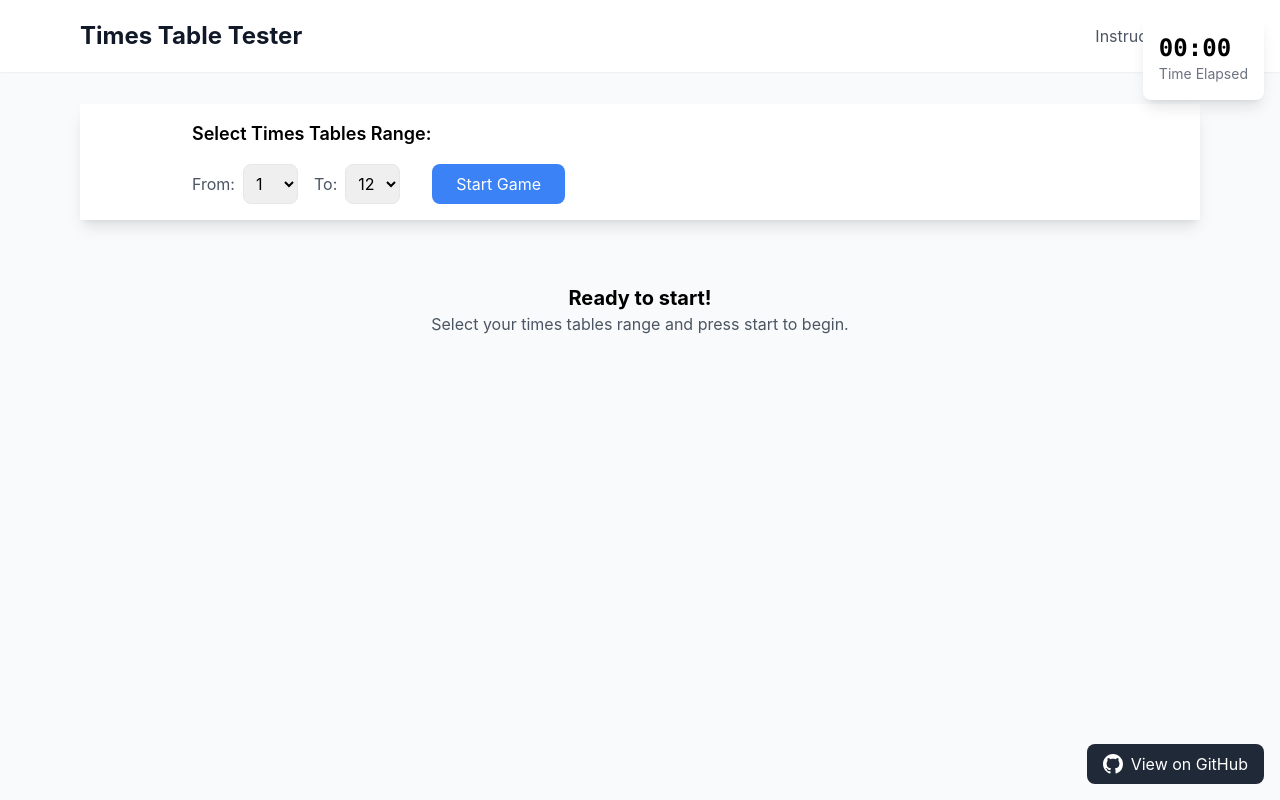
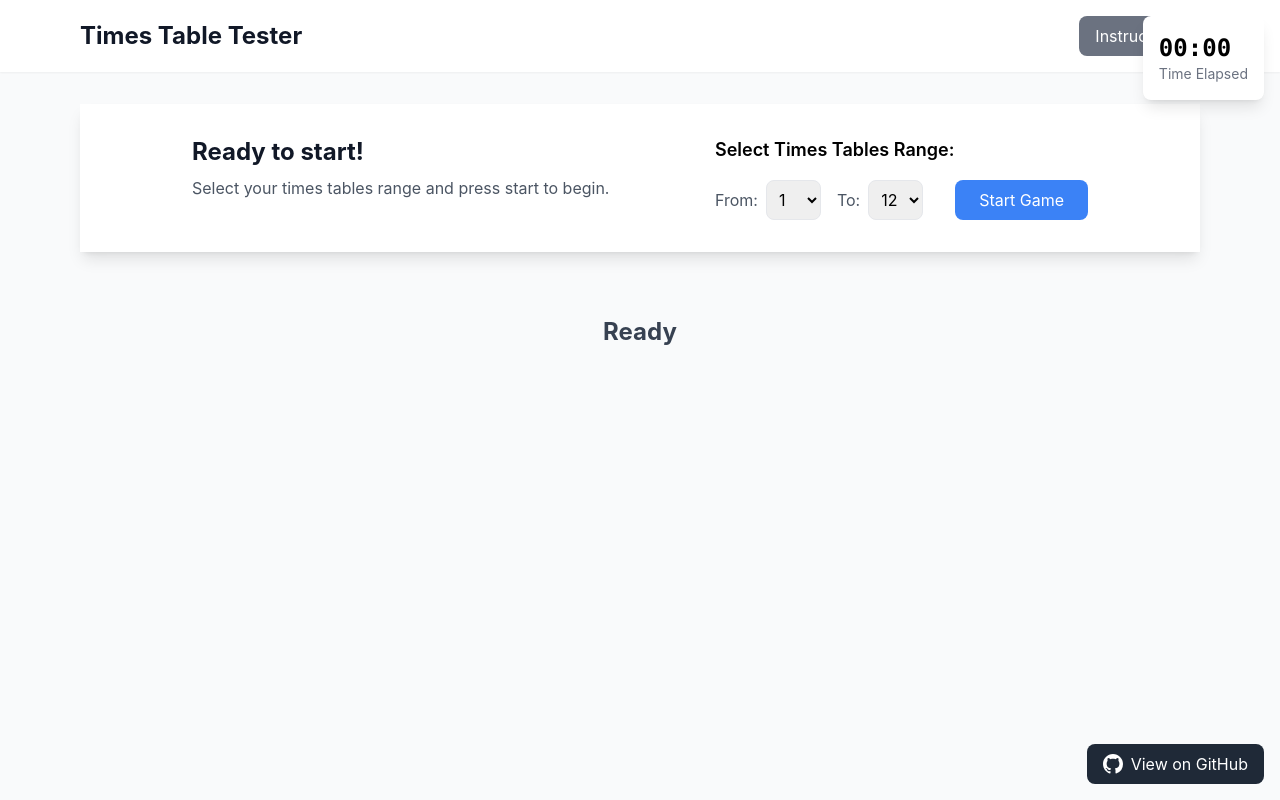
Before and after one commit to jonathanbossenger/times-table-table-tester, a React (Create React App) app: page / in a window 1280 px wide. Built offline with nearby package versions, Linux system fonts and the light colour scheme.

Commit message:
UI Improvements
- Moved the welcome message
- Updated the instructions button

```diff
--- a/src/components/Layout/index.js
+++ b/src/components/Layout/index.js
@@ -14,14 +14,14 @@ export function Layout({ children }) {
           <div className="flex gap-4">
             <button
               onClick={() => setShowInstructions(true)}
-              className="px-4 py-2 text-gray-600 hover:text-gray-900"
+              className="px-4 py-2 bg-gray-500 text-white rounded-lg hover:bg-gray-600 transition-colors"
             >
               Instructions
             </button>
             {gameStatus !== 'idle' && (
               <button
                 onClick={resetGame}
-                className="px-4 py-2 bg-gray-500 text-white rounded-lg hover:bg-gray-600"
+                className="px-4 py-2 bg-gray-500 text-white rounded-lg hover:bg-gray-600 transition-colors"
               >
                 Reset
               </button>
--- a/src/components/Navigation/index.js
+++ b/src/components/Navigation/index.js
@@ -39,9 +39,15 @@ export function Navigation() {
   };
 
   return (
-    <nav className="bg-white shadow-lg p-4 mb-8">
+    <nav className="bg-white shadow-lg p-8 mb-8">
       <div className="max-w-4xl mx-auto">
-        <h2 className="text-lg font-semibold mb-4">Select Times Tables Range:</h2>
+        <div className="flex justify-between items-start">
+          <div className="max-w-md">
+            <h2 className="text-2xl font-bold text-gray-900 mb-2">Ready to start!</h2>
+            <p className="text-gray-600">Select your times tables range and press start to begin.</p>
+          </div>
+          <div>
+            <h3 className="text-lg font-semibold mb-4">Select Times Tables Range:</h3>
             <div className="flex gap-4 items-center">
               <div className="flex items-center gap-2">
                 <label htmlFor="lowerBound" className="text-gray-600">From:</label>
@@ -77,6 +83,8 @@ export function Navigation() {
               </button>
             </div>
           </div>
+        </div>
+      </div>
     </nav>
   );
 }
--- a/src/components/ProblemSet/index.js
+++ b/src/components/ProblemSet/index.js
@@ -49,8 +49,7 @@ export function ProblemSet() {
   if (gameStatus === 'idle') {
     return (
       <div className="text-center p-8">
-        <h2 className="text-xl font-bold">Ready to start!</h2>
-        <p className="text-gray-600">Select your times tables range and press start to begin.</p>
+        <h2 className="text-2xl font-bold text-gray-700">Ready</h2>
       </div>
     );
   }
```
Lines whose indentation alone changed are shown as unchanged.
